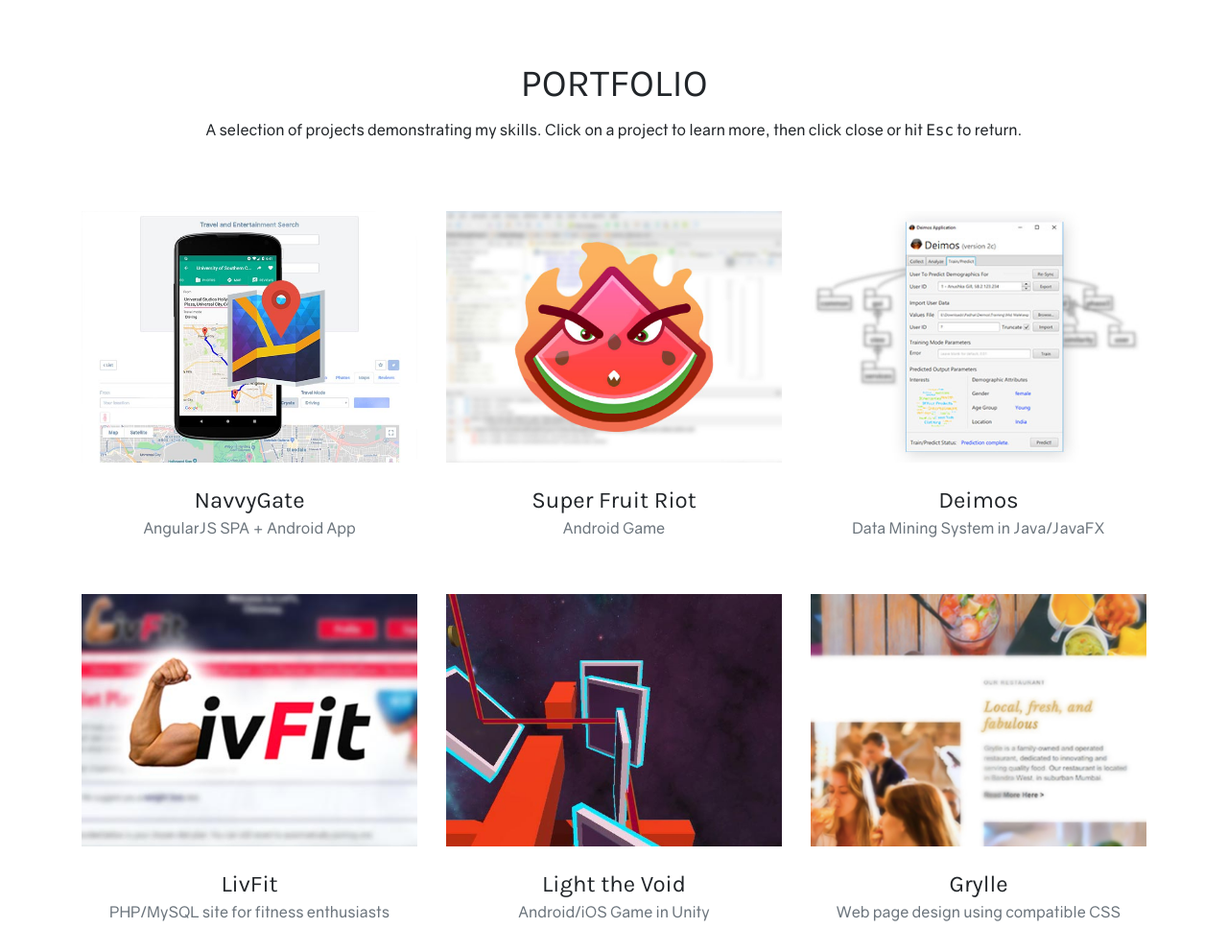
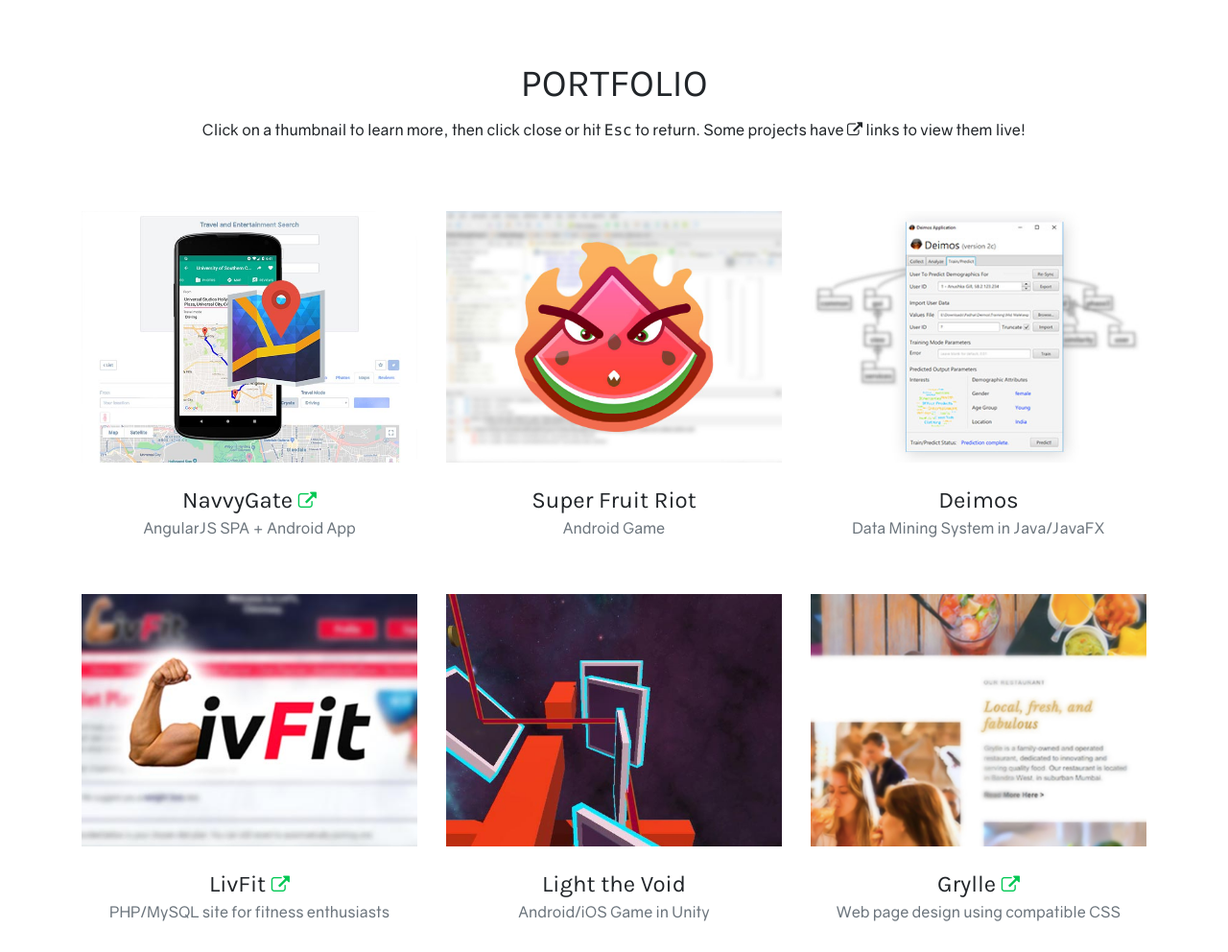
Before and after one commit to SidDays/siddays.github.io, a website: page index.html in a window 1280 px wide. Shown: the part 1200-2192 px from the top of the page at 96% size. Drawn offline with nearby package versions, Linux system fonts and the light colour scheme.

Commit message:
Update links, text and css

```diff
--- a/index.html
+++ b/index.html
@@ -101,8 +101,11 @@
       <div class="row">
         <div class="col-lg-12 text-center">
           <h2 class="section-heading text-uppercase">Portfolio</h2>
-          <h3 class="section-subheading">A selection of projects demonstrating my skills. Click on a project to learn
-            more, then click close or hit <code>Esc</code> to return.</h3>
+          <h3 class="section-subheading">
+            Click on a thumbnail to learn
+                more, then click close or hit <code>Esc</code> to return.
+                Some projects have <i class="fa fa-external-link"></i> links to view them live!
+              </h3>
         </div>
       </div>
       <div class="row">
@@ -118,7 +121,7 @@
             <img class="img-fluid" src="/img/portfolio/navvygate/thumb.jpg" alt="NavvyGate Screenshot">
           </a>
           <div class="portfolio-caption">
-            <h4>NavvyGate</h4>
+            <h4>NavvyGate <a target="_blank" href="https://navvygate.herokuapp.com"><i class="fa fa-external-link"></i></a></h4>
             <p class="text-muted">AngularJS SPA + Android App</p>
           </div>
         </div>
@@ -163,7 +166,7 @@
             <img class="img-fluid" src="/img/portfolio/livfit/thumb.jpg" alt="LivFit Thumbnail">
           </a>
           <div class="portfolio-caption">
-            <h4>LivFit</h4>
+            <h4>LivFit <a target="_blank" href="http://livfit.byethost14.com"><i class="fa fa-external-link"></i></a></h4>
             <p class="text-muted">PHP/MySQL site for fitness enthusiasts</p>
           </div>
         </div>
@@ -194,7 +197,7 @@
             <img class="img-fluid" src="/img/portfolio/grylle/thumb.jpg" alt="Grylle Thumbnail">
           </a>
           <div class="portfolio-caption">
-            <h4>Grylle</h4>
+            <h4>Grylle <a target="_blank" href="/grylle/"><i class="fa fa-external-link"></i></a></h4>
             <p class="text-muted">Web page design using compatible CSS</p>
           </div>
         </div>
@@ -239,7 +242,7 @@
             <img class="img-fluid" src="/img/portfolio/karaoke/thumb.jpg" alt="">
           </a>
           <div class="portfolio-caption">
-            <h4>YouTube Channel</h4>
+            <h4>YouTube Channel <a target="_blank" href="https://www.youtube.com/user/SiddheshRKarekar"><i class="fa fa-external-link"></i></a></h4>
             <p class="text-muted">Instrumentals and Lyric Videos</p>
           </div>
         </div>
--- a/scss/_portfolio.scss
+++ b/scss/_portfolio.scss
@@ -49,6 +49,10 @@
       h4 {
         margin: 0;
         text-transform: none;
+
+        i {
+          font-size: 0.8em;
+        }
       }
       p {
         font-size: 16px;
```
Also changed, not shown: css/agency.min.css, 1 other file.
